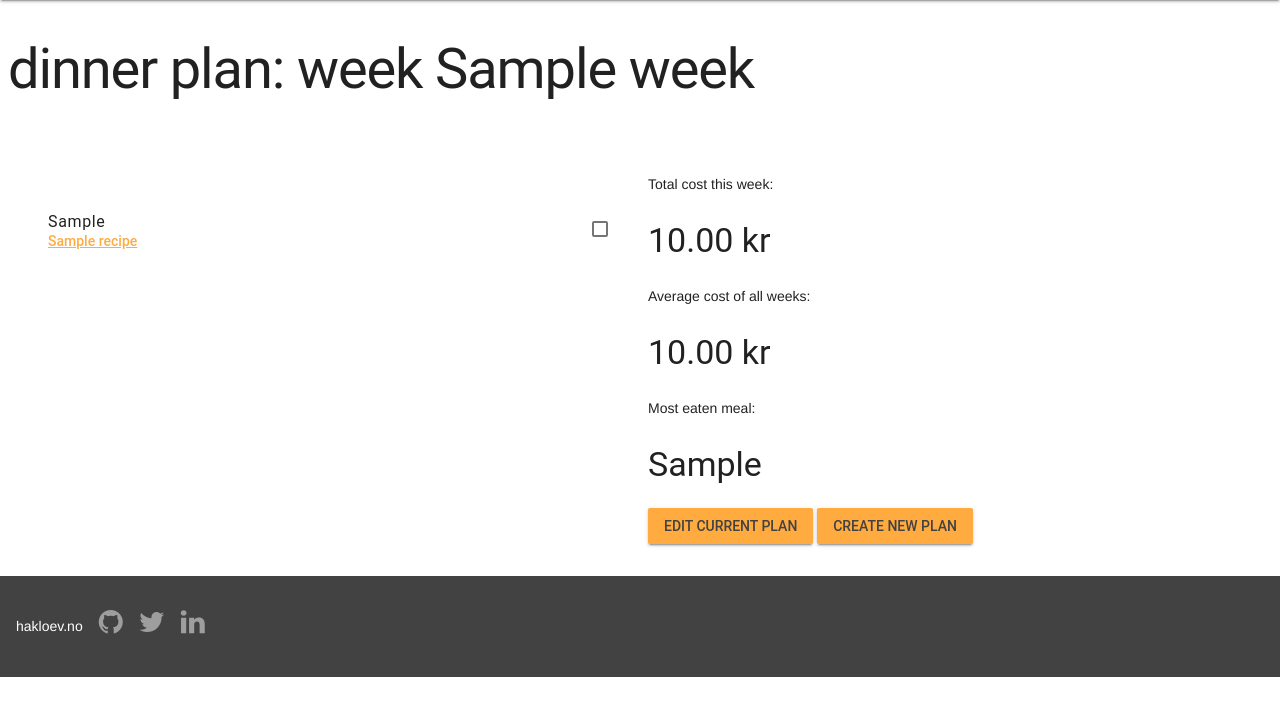
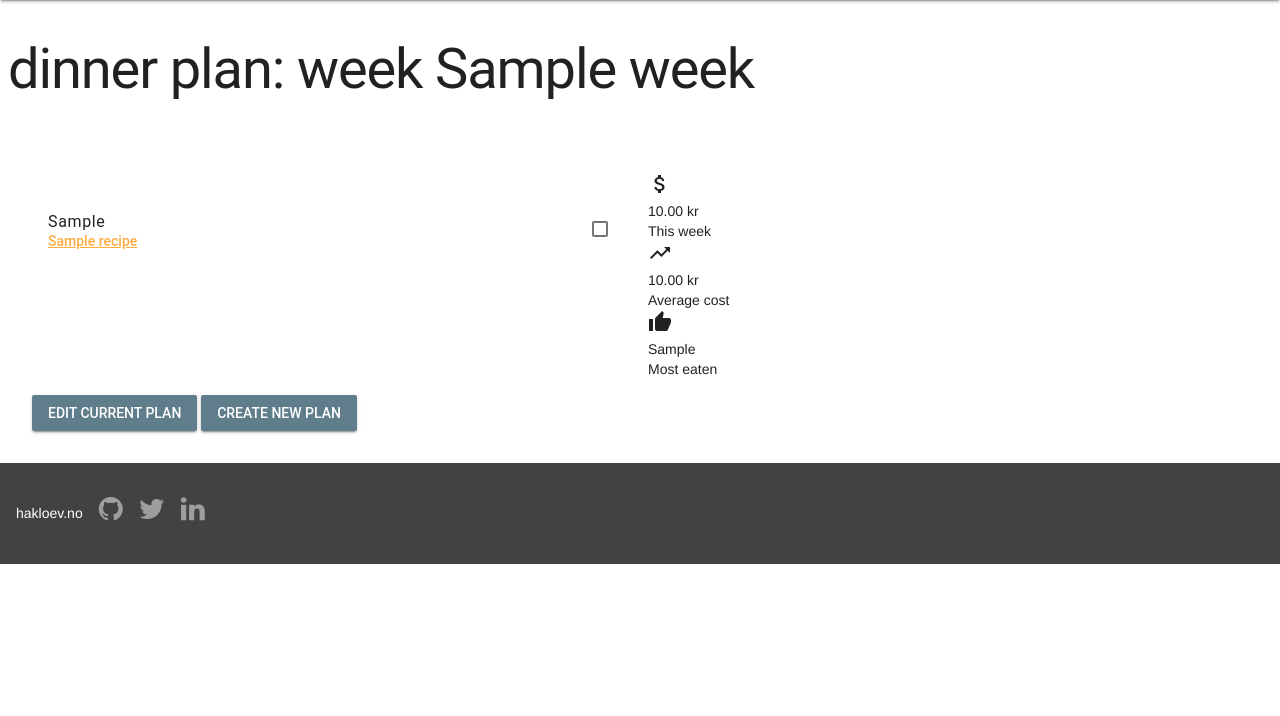
Before and after one commit to hakloev/hakloevno, a Django app: template apps/foodplan/templates/foodplan/index.html in a window 1280 px wide. Shown: the part 64-780 px from the top of the page. Run offline with Django 3.2, Linux system fonts and the light colour scheme; the template is opened without the code that fills it: most values are stand-ins (such as "Sample title", 1, 10 or a date in 2020); parts of the project's set-up code (start-up, migrations or seed data) failed here and were passed over; some libraries are stand-ins or nearby versions.

Commit message:
Adds eaten changer and cookie.js

```diff
--- a/apps/foodplan/forms.py
+++ b/apps/foodplan/forms.py
@@ -20,13 +20,14 @@ class DinnerPlanForm(forms.ModelForm):
         exclude = ['end_date']
         widgets = {
             'start_date': forms.TextInput(attrs={
+                'placeholder': 'Start Date: yyyy-mm-dd',
                 'class': 'mdl-textfield__input'
             }),
             'cost': forms.TextInput(attrs={
+                'placeholder': 'Cost',
                 'class': 'mdl-textfield__input'
             })
         }
-
 
 ItemFormSet = inlineformset_factory(models.DinnerPlan, models.DinnerPlanItem, form=DinnerPlanForm, extra=0,
                                     can_delete=False,
--- a/apps/foodplan/templates/foodplan/index.html
+++ b/apps/foodplan/templates/foodplan/index.html
@@ -9,7 +9,7 @@
         </div>
     </section>
     <section class="hn-padding-50-vertical">
-        <div class="mdl-grid hn-container--max-width-75 hn-container--max-width-95-phone">
+        <div class="mdl-grid hn-container--max-width-85">
             <div class="mdl-cell mdl-cell--12-col">
                 <div class="mdl-grid">
                     <div class="mdl-cell mdl-cell--6-col mdl-cell--12-col-tablet mdl-cell--12-col-phone">
@@ -21,44 +21,61 @@
                                         <span class="mdl-list__item-sub-title"><a href="{{ meal.recipe.url }}" target="_blank">{{ meal.recipe.title }}</a></span>
                                     </span>
                                     <span class="mdl-list__item-secondary-action">
-                                        <label class="mdl-checkbox mdl-js-checkbox mdl-js-ripple-effect" for="list-checkbox-{{ meal.day }}">
-                                            <input type="checkbox" id="list-checkbox-{{ meal.day }}" class="mdl-checkbox__input" {% if meal.eaten %}checked{% endif %} />
+                                        <label class="mdl-checkbox mdl-js-checkbox mdl-js-ripple-effect" for="id_meal-checkbox-{{ meal.pk }}">
+                                            <input type="checkbox" id="id_meal-checkbox-{{ meal.pk }}" class="mdl-checkbox__input meal-checkbox" {% if meal.eaten %}checked{% endif %} />
                                         </label>
                                     </span>
                                 </li>
                             {% endfor %}
                         </ul>
                     </div>
-                    <div class="mdl-cell mdl-cell--6-col mdl-cell--12-col-tablet mdl-cell--12-col-phone hn-text--right hn-text--left-phone hn-text--left-tablet">
+                    <div class="mdl-cell mdl-cell--6-col mdl-cell--12-col-tablet mdl-cell--12-col-phone">
                         <div class="hn-food-stats">
-                            <div class="hn-food-stats__header">
-                                <p class="hn-food-stats__header-text">Total cost this week:</p>
+                            <div class="hn-food-stats__icon">
+                                  <i class="material-icons">attach_money</i>
                             </div>
-                            <div class="hn-food-stats__detail">
-                                <h3 class="hn-food-stats__detail-text">{{ plan.cost|floatformat:2 }} kr</h3>
+                            <div class="hn-food-stats__details">
+                                <div class="hn-food-stats__detail">
+                                    <span class="hn-food-stats__detail-text">{{ plan.cost|floatformat:2 }} kr</span>
+                                </div>
+                                <div class="hn-food-stats__header">
+                                    <span class="hn-food-stats__header-text">This week</span>
+                                </div>
                             </div>
                         </div>
                         <div class="hn-food-stats">
-                            <div class="hn-food-stats__header">
-                                <p class="hn-food-stats__header-text">Average cost of all weeks:</p>
+                            <div class="hn-food-stats__icon">
+                                  <i class="material-icons">trending_up</i>
                             </div>
-                            <div class="hn-food-stats__detail">
-                                <h3 class="hn-food-stats__detail-text">{{ average_cost|floatformat:2 }} kr</h3>
+                            <div class="hn-food-stats__details">
+                                <div class="hn-food-stats__detail">
+                                    <span class="hn-food-stats__detail-text">{{ average_cost|floatformat:2 }} kr</span>
+                                </div>
+                                <div class="hn-food-stats__header">
+                                    <span class="hn-food-stats__header-text">Average cost</span>
+                                </div>
                             </div>
                         </div>
                         <div class="hn-food-stats">
-                            <div class="hn-food-stats__header">
-                                <p class="hn-food-stats__header-text">Most eaten meal:</p>
+                            <div class="hn-food-stats__icon">
+                                  <i class="material-icons">thumb_up</i>
                             </div>
-                            <div class="hn-food-stats__detail">
-                                <h3 class="hn-food-stats__detail-text">{{ most_eaten }}</h3>
+                            <div class="hn-food-stats__details">
+                                <div class="hn-food-stats__detail">
+                                    <span class="hn-food-stats__detail-text">{{ most_eaten }}</span>
+                                </div>
+                                <div class="hn-food-stats__header">
+                                    <span class="hn-food-stats__header-text">Most eaten</span>
+                                </div>
                             </div>
                         </div>
+                    </div>
+                    <div class="mdl-cell mdl-cell--12-col">
                         <div>
-                            <a href="{% url 'food:plan_edit' year=plan.year week=plan.week %}" class="mdl-button mdl-js-button mdl-button--raised mdl-button--accent">
+                            <a href="{% url 'food:plan_edit' year=plan.year week=plan.week %}" class="mdl-button mdl-js-button mdl-button--raised mdl-button--colored">
                                 Edit Current Plan
                             </a>
-                            <a href="{% url 'food:plan_create' %}" class="mdl-button mdl-js-button mdl-button--raised mdl-button--accent">
+                            <a href="{% url 'food:plan_create' %}" class="mdl-button mdl-js-button mdl-button--raised mdl-button--colored">
                                 Create New Plan
                             </a>
                         </div>
--- a/apps/foodplan/templates/foodplan/plan_details.html
+++ b/apps/foodplan/templates/foodplan/plan_details.html
@@ -19,8 +19,8 @@
                                 <span class="mdl-list__item-sub-title"><a href="{{ meal.recipe.url }}" target="_blank">{{ meal.recipe.title }}</a></span>
                             </span>
                             <span class="mdl-list__item-secondary-action">
-                                <label class="mdl-checkbox mdl-js-checkbox mdl-js-ripple-effect" for="list-checkbox-{{ meal.day }}">
-                                    <input type="checkbox" id="list-checkbox-{{ meal.day }}" class="mdl-checkbox__input" {% if meal.eaten %}checked{% endif %} />
+                                <label class="mdl-checkbox mdl-js-checkbox mdl-js-ripple-effect" for="id_meal-checkbox-{{ meal.pk }}">
+                                    <input type="checkbox" id="id_meal-checkbox-{{ meal.pk }}" class="mdl-checkbox__input meal-checkbox" {% if meal.eaten %}checked{% endif %} />
                                 </label>
                             </span>
                         </li>
--- a/apps/foodplan/urls.py
+++ b/apps/foodplan/urls.py
@@ -7,5 +7,6 @@ urlpatterns = [
     url(r'^plan/create/$', views.DinnerPlanCreate.as_view(), name='plan_create'),
     url(r'^plan/(?P<year>[0-9]{4})/week/(?P<week>\d+)/edit/$', views.DinnerPlanUpdate.as_view(), name='plan_edit'),
 
-    url(r'^recipe/all/', views.recipe_json, name='recipe_json')
+    url(r'^recipe/all/$', views.recipe_json, name='recipe_json'),
+    url(r'^meal/edit/$', views.meal_edit_eaten, name='meal_edit_eaten')
 ]
```
Also changed, not shown: apps/foodplan/views.py (+15 -0 lines), files/static/js/DinnerPlan.js (+28 -7 lines), files/static/js/cookie.js (added, +40 -0 lines), files/static/scss/main.scss (+21 -20 lines).
